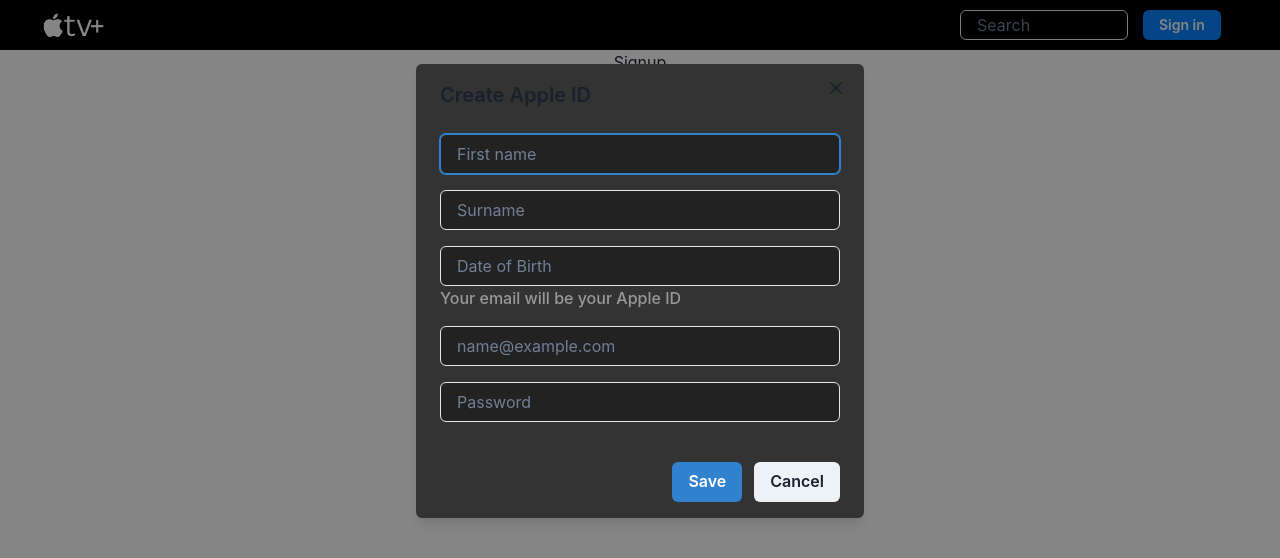
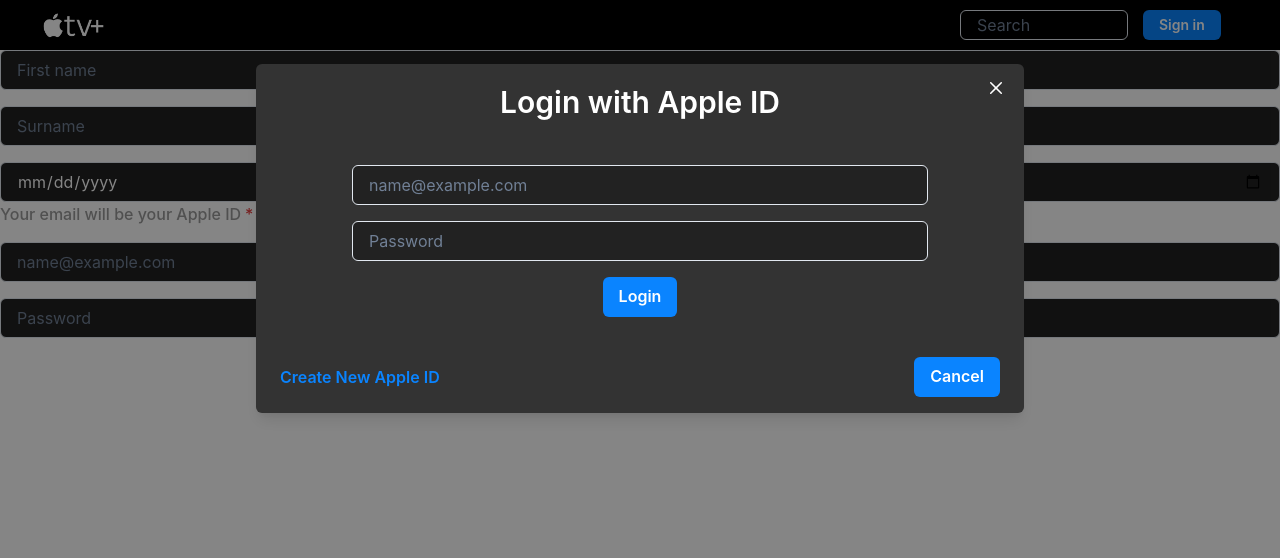
Before and after one commit to Shubham0442/scintillating-work-864, a React (Create React App) app in the folder frontend/: page /signup in a window 1280 px wide. Both pictures are taken after a click on the button "Sign in". Shown: the top 558 px of the page. Built offline with nearby package versions, Linux system fonts and the light colour scheme.

Commit message:
Login Signup done

```diff
--- a/frontend/src/Components/Navbar.jsx
+++ b/frontend/src/Components/Navbar.jsx
@@ -1,13 +1,19 @@
-import { Box,Button,Flex, FormControl, FormLabel, Image, Input, Modal, ModalBody, ModalCloseButton, ModalContent, ModalFooter, ModalHeader, ModalOverlay, Stack, useDisclosure } from '@chakra-ui/react'
-import React from 'react'
+import { Box,Button,Flex, FormControl, FormLabel, Image, Input, Modal, ModalBody, ModalCloseButton, ModalContent, ModalFooter, ModalHeader, ModalOverlay, Stack, Text, useDisclosure } from '@chakra-ui/react'
+import React, { useState } from 'react'
+import Login from '../Pages/Login';
+import Signup from '../Pages/Signup';
 import apple from "./req/appletvlogo.jpeg"
 
 
 function InitialFocus() {
   const { isOpen, onOpen, onClose } = useDisclosure()
-
+  const [toggle, setToggle] = useState(false);
   const initialRef = React.useRef(null)
   const finalRef = React.useRef(null)
+
+  const handleToggle =() => {
+    setToggle(!toggle);
+  }
 
   return (
     <>
@@ -33,60 +39,54 @@
         finalFocusRef={finalRef}
         isOpen={isOpen}
         onClose={onClose}
+        size={"3xl"}
+        h = {"4xl"}
       >
         <ModalOverlay />
         <ModalContent
           bgColor={"rgb(51,51,51)"}
         >
-          <ModalHeader>Create Apple ID</ModalHeader>
-          <ModalCloseButton />
+          <ModalHeader
+            color={"white"}
+            textAlign={"center"}
+            fontSize={"3xl"}
+          >
+            {
+              toggle ? "Create Apple ID" : "Login with Apple ID"
+            }
+          </ModalHeader>
+          <ModalCloseButton color={"white"} />
           <ModalBody pb={6}>
-            <FormControl>
-              {/* <FormLabel>First name</FormLabel> */}
-              <Input
-                color={"white"}
-                bgColor={"rgb(34,34,34)"}
-                ref={initialRef}
-                placeholder='First name' />
-            </FormControl>
-
-            <FormControl mt={4}>
-              {/* <FormLabel>Last name</FormLabel> */}
-              <Input
-                color={"white"}
-                bgColor={"rgb(34,34,34)"}
-                placeholder='Surname' />
-            </FormControl>
-            <FormControl mt={4}>
-              <Input
-                color={"white"}
-                bgColor={"rgb(34,34,34)"}
-                placeholder='Date of Birth' />
-              <FormLabel
-                color={"rgb(153,153,153)"}
-              >Your email will be your Apple ID</FormLabel>
-            </FormControl>
-            <FormControl mt={4}>
-              {/* <FormLabel>Last name</FormLabel> */}
-              <Input
-                color={"white"}
-                bgColor={"rgb(34,34,34)"}
-                placeholder='name@example.com' />
-            </FormControl>
-            <FormControl mt={4}>
-              {/* <FormLabel>Last name</FormLabel> */}
-              <Input
-                color={"white"}
-                bgColor={"rgb(34,34,34)"}
-                placeholder='Password' />
-            </FormControl>
+            {
+              toggle ? <Signup /> : <Login />
+            }
           </ModalBody>
 
-          <ModalFooter>
-            <Button colorScheme='blue' mr={3}>
+          <ModalFooter
+            // border={"1px"}
+            // borderColor={"white"}
+            justifyContent={"space-between"}
+          >
+            {/* <Box>
+              <Text>{ toggle? "New User?" : "Already have an account?" }</Text>
+            </Box> */}
+            <Button
+              onClick={handleToggle}
+              variant={"link"}
+              color={"#0a84ff"}
+            >
+              {
+                toggle ? "Already have an Apple ID" : "Create New Apple ID"
+              }
+            </Button>
+            {/* <Button colorScheme='blue' mr={3}>
               Save
-            </Button>
-            <Button onClick={onClose}>Cancel</Button>
+            </Button> */}
+            <Button
+            onClick={onClose}
+            bgColor={"#0a84ff"}
+            color={"white"}
+            >Cancel</Button>
           </ModalFooter>
         </ModalContent>
       </Modal>
--- a/frontend/src/Pages/Login.jsx
+++ b/frontend/src/Pages/Login.jsx
@@ -1,8 +1,76 @@
-import React from 'react'
+import { Box, Button, FormControl, Input } from '@chakra-ui/react'
+import React, { useState } from 'react'
+import { useDispatch } from 'react-redux';
+import { useNavigate } from 'react-router-dom';
+import { userLogin } from '../Redux/UserAuthReducer/action';
 
 const Login = () => {
+
+  const [email, setEmail] = useState("");
+  const [password, setPassword] = useState("");
+  const dispatch = useDispatch();
+  const navigate = useNavigate();
+
+  const handleSubmit = () => {
+    const payload = {
+      email,
+      password
+    }
+    dispatch(userLogin(payload))
+    .then((res) => {
+      if(res.type === "USER_LOGIN_SUCCESS"){
+        alert("Login Succesful")
+      }
+      else{
+        alert("Invalid credentials")
+      }
+    })
+  }
+
   return (
-    <div>Login</div>
+    <>
+      <Box
+        // border={"1px"}
+        w={"80%"}
+        // borderColor={"white"}
+        display={"flex"}
+        flexDirection={"column"}
+        margin={"auto"}
+        alignItems={"center"}
+        justifyContent={"center"}
+      >
+            <FormControl
+              mt={4} isRequired
+            >
+              <Input
+                margin={"auto"}
+                w={"100%"}
+                type={"email"}
+                value={email}
+                onChange={(e) => setEmail(e.target.value)}
+                color={"white"}
+                bgColor={"rgb(34,34,34)"}
+                placeholder='name@example.com' />
+            </FormControl>
+            <FormControl mt={4} isRequired>
+              <Input
+                type={"password"}
+                value={password}
+                onChange={(e) => setPassword(e.target.value)}
+                color={"white"}
+                bgColor={"rgb(34,34,34)"}
+                placeholder='Password' />
+            </FormControl>
+            <Button
+              onClick={handleSubmit}
+              mt={"4"}
+              bgColor={"#0a84ff"}
+              color={"white"}
+            >
+              Login
+            </Button>
+      </Box>
+    </>
   )
 }
 
--- a/frontend/src/Pages/Signup.jsx
+++ b/frontend/src/Pages/Signup.jsx
@@ -1,8 +1,100 @@
-import React from 'react'
+import { Box, Button, FormControl, FormLabel, Input } from '@chakra-ui/react'
+import React, { useState } from 'react'
+import { useDispatch } from "react-redux";
+import { useNavigate } from "react-router-dom"
+import { userSignup } from '../Redux/UserAuthReducer/action';
 
 const Signup = () => {
+
+  const dispatch = useDispatch()
+  const navigate = useNavigate()
+
+  const [signupForm, setSignupForm] = useState({
+    firstname : "",
+    surname : "",
+    dob : "",
+    email : "",
+    password : ""
+  })
+
+  const handleSignupForm = (e) => {
+    let {name,value} = e.target;
+    setSignupForm({
+      ...signupForm,
+      [name] : value
+    })
+  }
+
+  const handleSubmit = (e) =>{
+    e.preventDefault()
+    const payload = {
+      firstname : signupForm.firstname,
+      surname : signupForm.surname,
+      dob : signupForm.dob,
+      email : signupForm.email,
+      password : signupForm.password
+    }
+    // console.log(payload);
+    dispatch(userSignup(payload))
+    .then((res) => {
+      if(res.type === "USER_SIGNUP_SUCCESS"){
+        alert("Signup Successful")
+        navigate("/login")
+      }
+    })
+  }
+
   return (
-    <div>Signup</div>
+    <>
+      <form onSubmit={handleSubmit}>
+        <FormControl isRequired>
+              {/* <FormLabel>First name</FormLabel> */}
+              <Input
+                color={"white"} name = "firstname" value= {signupForm.firstname} onChange={handleSignupForm}
+                bgColor={"rgb(34,34,34)"}
+                // ref={initialRef}
+                placeholder='First name' />
+            </FormControl>
+
+            <FormControl mt={4} isRequired>
+              {/* <FormLabel>Last name</FormLabel> */}
+              <Input
+                color={"white"} name = "surname" value= {signupForm.surname} onChange={handleSignupForm}
+                bgColor={"rgb(34,34,34)"}
+                placeholder='Surname' />
+            </FormControl>
+            <FormControl mt={4} isRequired>
+              <Input
+                color={"white"} name = "dob" value= {signupForm.dob} onChange={handleSignupForm}
+                bgColor={"rgb(34,34,34)"}
+                type={"date"}
+                placeholder='Date of Birth' />
+              <FormLabel
+                color={"rgb(153,153,153)"}
+              >Your email will be your Apple ID</FormLabel>
+            </FormControl>
+            <FormControl mt={4} isRequired>
+              {/* <FormLabel>Last name</FormLabel> */}
+              <Input
+                color={"white"} name = "email" value= {signupForm.email} onChange={handleSignupForm}
+                bgColor={"rgb(34,34,34)"}
+                placeholder='name@example.com' />
+            </FormControl>
+            <FormControl mt={4} isRequired>
+              {/* <FormLabel>Last name</FormLabel> */}
+              <Input
+                color={"white"} name = "password" value= {signupForm.password} onChange={handleSignupForm}
+                bgColor={"rgb(34,34,34)"}
+                placeholder='Password' />
+            </FormControl>
+            <Button
+              type={"submit"}
+              mt={"4"}
+              bgColor={"#0a84ff"}
+              color={"white"}
+            >Signup</Button>
+      </form>
+    </>
   )
 }
 
--- a/frontend/src/Redux/UserAuthReducer/action.js
+++ b/frontend/src/Redux/UserAuthReducer/action.js
@@ -0,0 +1,35 @@
+import axios from "axios"
+import { USER_LOGIN_FAILURE, USER_LOGIN_REQUEST, USER_LOGIN_SUCCESS, USER_LOGOUT, USER_SIGNUP_FAILURE, USER_SIGNUP_REQUEST, USER_SIGNUP_SUCCESS } from "./actionTypes"
+
+export const userSignup =(cred) => (dispatch) => {
+    dispatch({type : USER_SIGNUP_REQUEST})
+
+    return axios.post("http://localhost:5251/signup", cred)
+    .then((res) => {
+        console.log(res.data)
+        return dispatch({type: USER_SIGNUP_SUCCESS})
+    })
+    .catch((error) => {
+        console.log(error)
+        dispatch({type: USER_SIGNUP_FAILURE})
+    })
+    console.log(cred);
+}
+
+export const userLogin = (cred) => (dispatch) => {
+    dispatch({ type : USER_LOGIN_REQUEST })
+
+    return axios.post("http://localhost:5251/login", cred)
+    .then((res) => {
+        console.log(res.data)
+        return dispatch({ type: USER_LOGIN_SUCCESS, payload : res.data.token })
+    })
+    .catch((error) => {
+        console.log(error)
+        dispatch({type : USER_LOGIN_FAILURE})
+    });
+}
+
+export const logout = () => (dispatch) => {
+    dispatch({ type: USER_LOGOUT, payload : null })
+}
--- a/frontend/src/Redux/UserAuthReducer/actionTypes.js
+++ b/frontend/src/Redux/UserAuthReducer/actionTypes.js
@@ -0,0 +1,10 @@
+export const USER_SIGNUP_REQUEST = "USER_SIGNUP_REQUEST";
+export const USER_SIGNUP_SUCCESS = "USER_SIGNUP_SUCCESS";
+export const USER_SIGNUP_FAILURE = "USER_SIGNUP_FAILURE";
+
+
+export const USER_LOGIN_REQUEST = "USER_LOGIN_REQUEST"
+export const USER_LOGIN_SUCCESS = "USER_LOGIN_SUCCESS"
+export const USER_LOGIN_FAILURE = "USER_LOGIN_FAILURE"
+
+export const USER_LOGOUT = "USER_LOGOUT"
--- /dev/null
+++ b/frontend/src/Redux/Utilits/localStorage.js
@@ -0,0 +1,18 @@
+
+export const getData = (key)=>{
+
+    try{
+        let temp = localStorage.getItem(key)
+        temp = JSON.parse(temp)
+        return temp;
+    }
+    catch(error){
+          return undefined
+    }
+}
+
+export const saveData = (key, value) =>{
+
+    //console.log("lc", key, value)
+        localStorage.setItem(key, JSON.stringify(value))
+}
--- a/frontend/src/Store/store.js
+++ b/frontend/src/Store/store.js
@@ -1,9 +1,9 @@
 import { applyMiddleware, combineReducers, legacy_createStore, compose } from "redux";
-
+import { userAuthReducer } from "../Redux/UserAuthReducer/userAuthReducer";
 import thunk from "redux-thunk";
 
 const rootReducer = combineReducers({
-
+    userAuthReducer
 })
 
 const composeEnhancers = window.__REDUX_DEVTOOLS_EXTENSION_COMPOSE__ || compose;
```
Also changed, not shown: frontend/src/Redux/UserAuthReducer/userAuthReducer.js (+52 -0 lines), 1 other file (tests, documents, lock files or other folders).
